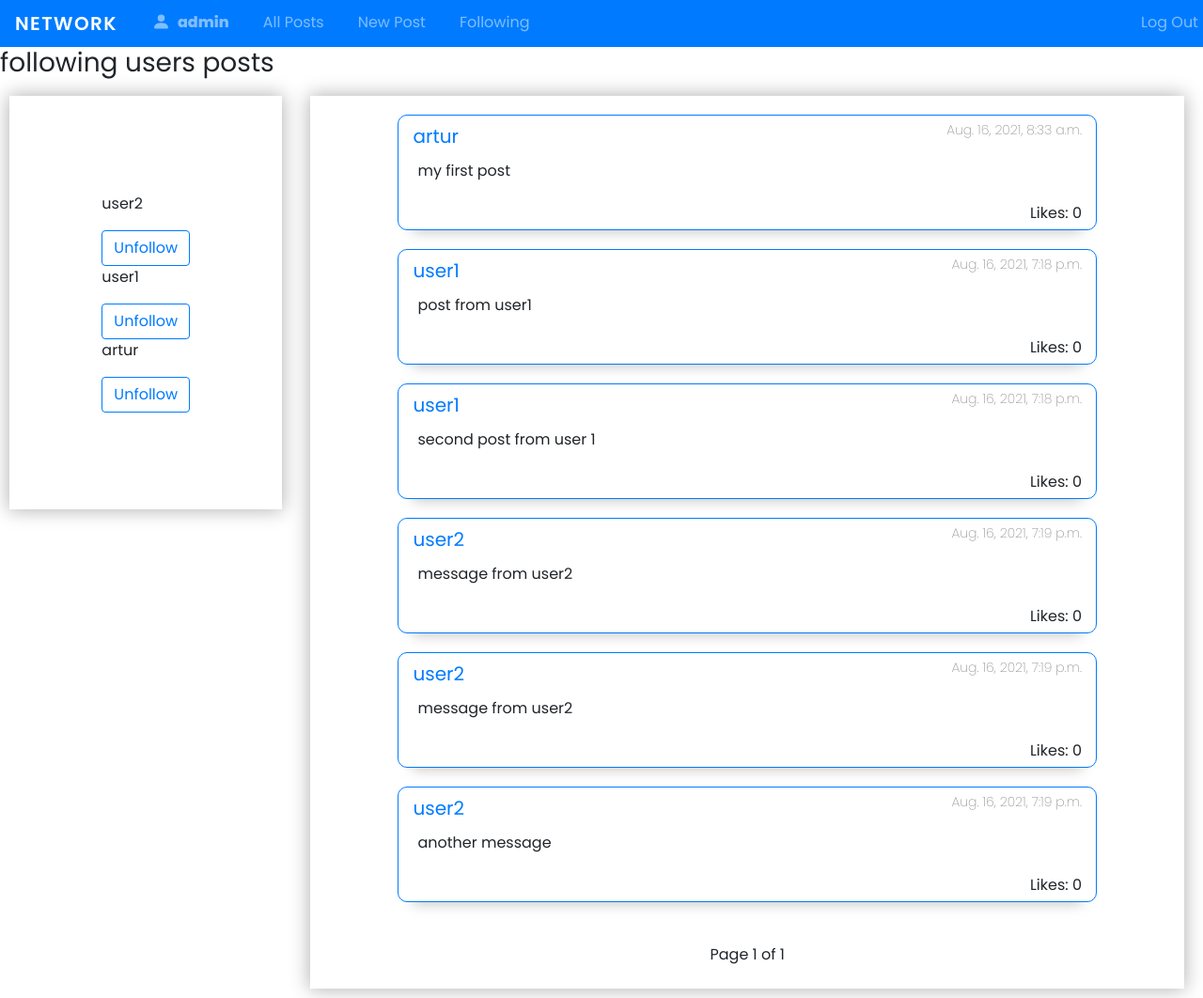
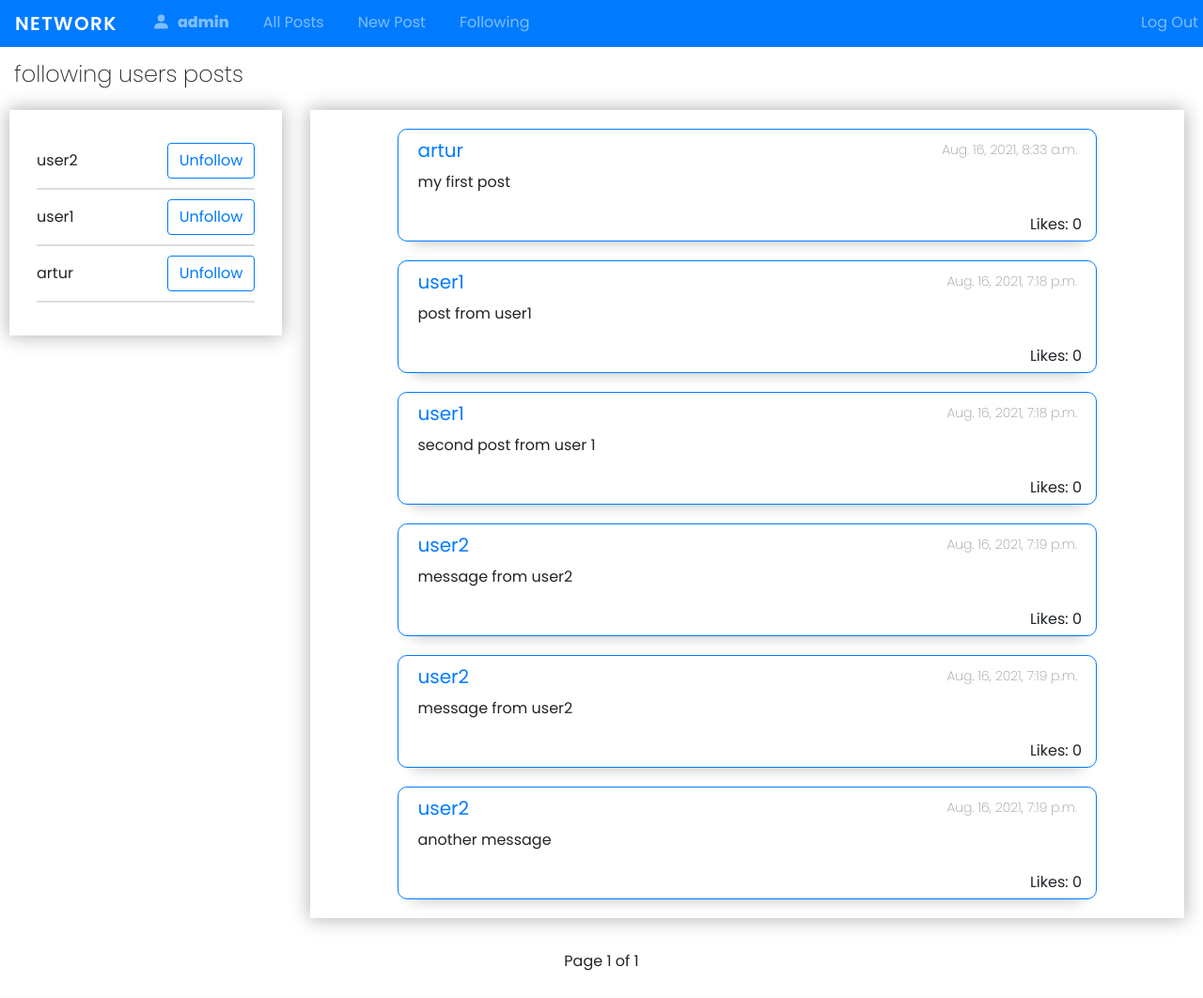
Before and after one commit to Artur-M-K/cs50-project4-network, a Django app: page /following/9/ in a window 1280 px wide. Shown: the whole page at 94% size. After the commit the page ends 1033 px from the top, so only its background shows below. Run offline with Django 3.2, Linux system fonts and the light colour scheme; a user stored in the database is signed in; data comes from the database, SQL or seed files in the repository; both versions use the stored data as it was after the commit; tables that the repository leaves empty hold one stand-in row (values such as "Sample post"); some libraries are stand-ins or nearby versions.

Commit message:
added edit button, fixed pagination display

```diff
--- a/network/models.py
+++ b/network/models.py
@@ -19,7 +19,7 @@ class Post(models.Model):
     likes = models.IntegerField(default=0)
 
     def __str__(self):
-        return self.text
+        return self.text, self.id
 
 
 # class UserFollowUnfollow(models.Model):
--- a/network/static/network/styles.css
+++ b/network/static/network/styles.css
@@ -71,18 +71,23 @@ box-shadow: 0px 17px 14px -16px rgba(0,0,0,0.25);
 .post-body-header {
     display: flex;
     justify-content: space-between;
-    align-items: flex-end;
-    padding: 5px 15px;
+    align-items: center;
+    padding: 10px 20px;
 }
 
 .post-body-header > a {
     text-decoration: none;
 }
 
+.post-body-header > a > h5 {
+    margin-bottom: 0;
+}
+
 .post-body-header > p {
     font-size: 14px;
     font-weight: 200;
     color: #999;
+    margin-bottom: 0;
 }
 
 .post-body-text {
@@ -97,6 +102,12 @@ box-shadow: 0px 17px 14px -16px rgba(0,0,0,0.25);
     margin-right: 0;
     padding: 5px 15px;
     text-align: right;
+}
+
+.post-buttons {
+    display: flex;
+    padding: 10px 20px;
+    align-items: center;
 }
 
 /* login and register */
@@ -214,12 +225,12 @@ box-shadow: 0px 0px 19px 1px rgba(0,0,0,0.3);
     width: 80%;
     margin: 10px 20px;
     -webkit-box-shadow: 0px 0px 19px 1px rgba(0,0,0,0.3);
-box-shadow: 0px 0px 19px 1px rgba(0,0,0,0.3);
+    box-shadow: 0px 0px 19px 1px rgba(0,0,0,0.3);
 }
 
 .user-info-wrapper {
     width: 25%;
-    height: 55vh;
+    height: 60vh;
     margin: 10px;
     display: flex;
     flex-direction: column;
@@ -229,15 +240,20 @@ box-shadow: 0px 0px 19px 1px rgba(0,0,0,0.3);
 box-shadow: 0px 0px 19px 1px rgba(0,0,0,0.3);
 }
 
-.user-info-wrapper h5 {
+.user-info-wrapper h6 {
     width: 100%;
     padding-left: 20px;
+    padding-right: 20px;
     text-align: left;
     font-weight: 200;
+    /* font-size: 18px; */
 }
 
-.user-info-wrapper h5 span {
-    padding-left: 7.5%;
+.user-info-wrapper h6 span {
+    /* padding-left: 7.5%; */
+    display: inline-block;
+    /* width: 60%; */
+    text-align: center;
 }
 
 .user-info-item {
@@ -254,10 +270,12 @@ box-shadow: 0px 0px 19px 1px rgba(0,0,0,0.3);
 
 .followers, .following {
     width: 40%;
-    height: 50px;
-    line-height: 50px;
+    height: 40px;
+    line-height: 40px;
+    font-size: 14px;
     text-align: center;
     border: 1px solid #aaa;
+    border-radius: 5px;
 
 }
 
@@ -275,6 +293,42 @@ box-shadow: 0px 0px 19px 1px rgba(0,0,0,0.3);
 #post-body-empty {
     text-align: center;
     margin: 15% auto;
+}
+
+.add {
+    margin: 20px 0 10px;
+}
+
+/* following page */
+
+#following-wrapper {
+    justify-content: flex-start;
+    padding: 30px 0;
+    height: 100%;
+}
+
+#following-title {
+    padding: 15px 0 5px 15px;
+    font-weight: 200;
+}
+
+.following-user {
+    display: flex;
+    width: 80%;
+    margin: 5px auto;
+    align-items: center;
+    justify-content: space-between;
+    padding-bottom: 10px;
+    border-bottom: 2px solid #ddd;
+}
+
+.following-user > p {
+    margin: 0;
+}
+
+.message {
+    text-align: center;
+    margin: 5% auto;
 }
 
 @media only screen and (max-width: 639px) {
--- a/network/templates/network/following.html
+++ b/network/templates/network/following.html
@@ -2,19 +2,18 @@
 
 {% block body %}
 
-<h3>following users posts</h3>
+<h4 id="following-title">following users posts</h4>
 <div class="user-info-container">
-    <div class="user-info-wrapper">
+    <div class="user-info-wrapper" id="following-wrapper">
         {% for user in users %}
-        <div>
+        <div class="following-user">
             <p>{{user}}</p>
-
             <a href="{% url 'followers' id=user.id %}">
                 <button type="button" class="btn btn-outline-primary">Unfollow</button>
             </a>
-
         </div>
-
+        {% empty %}
+        <h5>No followers</h5>
         {% endfor %}
     </div>
     <div class="user-info-body">
@@ -32,32 +31,8 @@
         </div>
 
         {% empty %}
-        <h2>You are not following any users</h2>
+        <h3 class="message">You are not following any users</h3>
         {% endfor %}
-
-
-        <!--Pagination-->
-        <div class="container p-4">
-            <div class="pagination justify-content-center">
-                <span class="step-links">
-                    {% if posts.has_previous %}
-                    <a href="?page=1">&laquo; first</a>
-                    <a href="?page={{ posts.previous_page_number }}">previous</a>
-                    {% endif %}
-
-                    <span class="current">
-                        Page {{ posts.number }} of {{ posts.paginator.num_pages }}
-                    </span>
-
-                    {% if posts.has_next %}
-                    <a href="?page={{ posts.next_page_number }}">next</a>
-                    <a href="?page={{ posts.paginator.num_pages }}">last &raquo;</a>
-                    {% endif %}
-                </span>
-            </div>
-        </div>
-        <!--end of Pagination-->
     </div>
 </div>
-
 {% endblock %}
--- a/network/templates/network/layout.html
+++ b/network/templates/network/layout.html
@@ -61,6 +61,28 @@
     <div class="body">
         {% block body %}
         {% endblock %}
+
+        <!--Pagination-->
+        <div class="container p-4">
+            <div class="pagination justify-content-center">
+                <span class="step-links">
+                    {% if posts.has_previous %}
+                    <a href="?page=1">&laquo; first</a>
+                    <a href="?page={{ posts.previous_page_number }}">previous</a>
+                    {% endif %}
+
+                    <span class="current">
+                        Page {{ posts.number }} of {{ posts.paginator.num_pages }}
+                    </span>
+
+                    {% if posts.has_next %}
+                    <a href="?page={{ posts.next_page_number }}">next</a>
+                    <a href="?page={{ posts.paginator.num_pages }}">last &raquo;</a>
+                    {% endif %}
+                </span>
+            </div>
+        </div>
+        <!--end of Pagination-->
     </div>
     {% block script %}
     <script src="{% static 'network/script.js' %}"></script>
--- a/network/templates/network/register.html
+++ b/network/templates/network/register.html
@@ -16,7 +16,7 @@
         <form action="{% url 'register' %}" method="post">
             {% csrf_token %}
             <div class="form-group">
-                <input class="form-control" autofocus type="text" name="username" placeholder="Username">
+                <input class="form-control" autofocus type="text" name="username" placeholder="Username" maxlength="16">
             </div>
             <div class="form-group">
                 <input class="form-control" type="email" name="email" placeholder="Email Address">
--- a/network/urls.py
+++ b/network/urls.py
@@ -11,9 +11,11 @@ urlpatterns = [
     path("logout", views.logout_view, name="logout"),
     path("register", views.register, name="register"),
     path("newpost", views.new_post, name="newpost"),
+    path("edit_post/<int:id>", views.edit_user_post, name="edit_post"),
     path("user_info/<int:id>/", views.user_info, name="user_info"),
     path("following/<int:id>/", views.show_followers_posts, name="following"),
 
     # API
-    path("followers/<int:id>", views.followers, name="followers")
+    path("followers/<int:id>", views.followers, name="followers"),
+    path("edit/<int:id>", views.edit_post, name="edit")
 ] + static(settings.MEDIA_URL, document_root=settings.MEDIA_ROOT)
--- a/network/views.py
+++ b/network/views.py
@@ -8,6 +8,7 @@ from django.http.response import JsonResponse
 from django.shortcuts import redirect, render
 from django.urls import reverse
 from django.views.decorators.csrf import csrf_exempt
+from django.core.serializers import serialize
 
 from .models import User, Post
 
@@ -46,6 +47,34 @@ def new_post(request):
     return render(request, "network/newpost.html", {
         'form': form
     })
+
+
+@login_required
+def edit_user_post(request, id):
+    post = Post.objects.filter(pk=id)
+    if request.method == 'POST':
+        form = CreatePost(request.POST, instance=post)
+        if form.is_valid():
+            obj = form.save(commit=False)
+            obj.save()
+            return HttpResponseRedirect(reverse("index"))
+    else:
+        form = CreatePost
+    return render(request, "network/edit_post.html", {
+        'form': form,
+
+    })
+
+
+@csrf_exempt
+@login_required
+def edit_post(request, id):
+    post = Post.objects.filter(pk=id)
+    post_json = serialize("json", post, fields=('user', 'text'))
+    if request.method == 'GET':
+        # return HttpResponse(post_json, content_type='application/json')
+        # if request.method == 'GET':
+        return HttpResponse(post_json, content_type="application/json")
 
 
 @login_required
```
Also changed, not shown: network/static/network/script.js (added, +12 -0 lines), network/templates/network/edit_post.html (added, +13 -0 lines), network/templates/network/index.html (+7 -22 lines), network/templates/network/user_info.html (+11 -29 lines), db.sqlite3.
